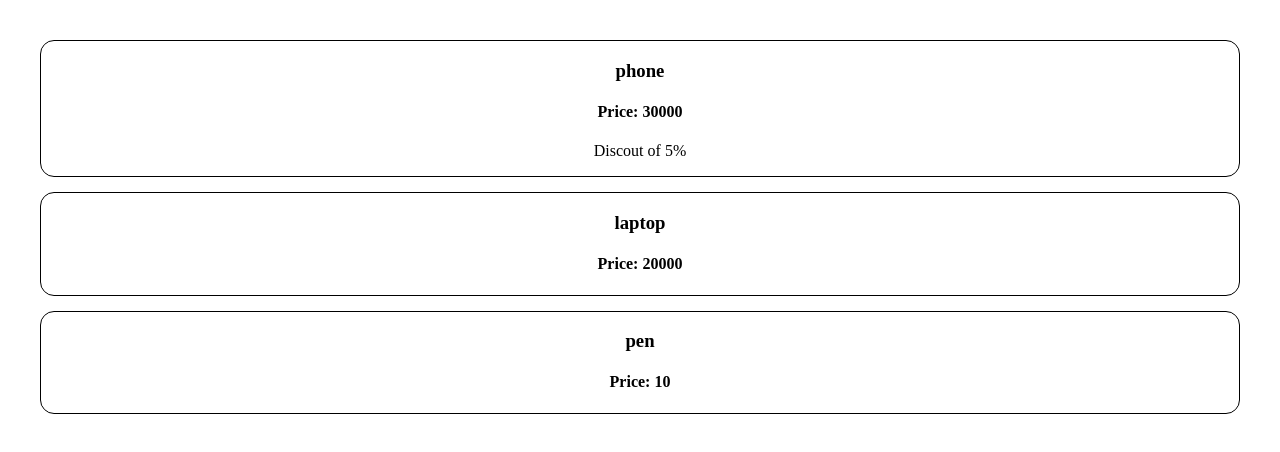
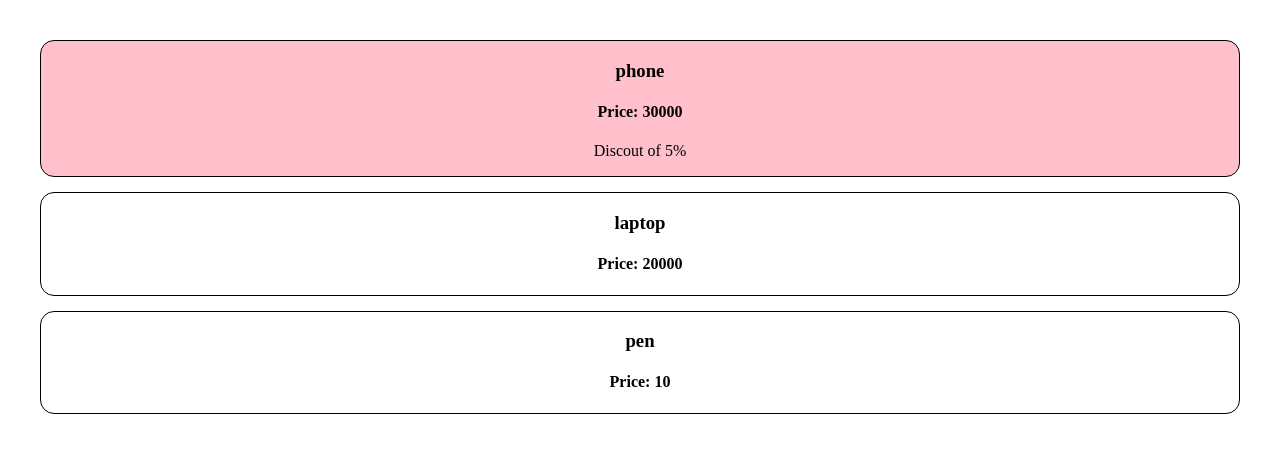
Before and after one commit to imyogeshgaikwad/React-App-Demo, a React (Vite) app: page / in a window 1280 px wide. Shown: the top 452 px of the page. Built offline with nearby package versions, Linux system fonts and the light colour scheme.

Commit message:
dynamic component example

```diff
--- a/src/Product.jsx
+++ b/src/Product.jsx
@@ -1,10 +1,12 @@
 import"./Product.css"
 function Product({title,price, features}){
+    let isDiscount = price  > 20000 ;
+    let styles = {backgroundColor: isDiscount ? "pink" : ""}
     return(
-        <div className="Product">
+        <div className="Product" style={styles}>
             <h3>{title}</h3>
             <h4> Price: {price}</h4>
-            {price > 20000 && <p>Discout of 5%</p>}
+            {isDiscount&& <p>Discout of 5%</p>}
         </div>
     )
 }
```
